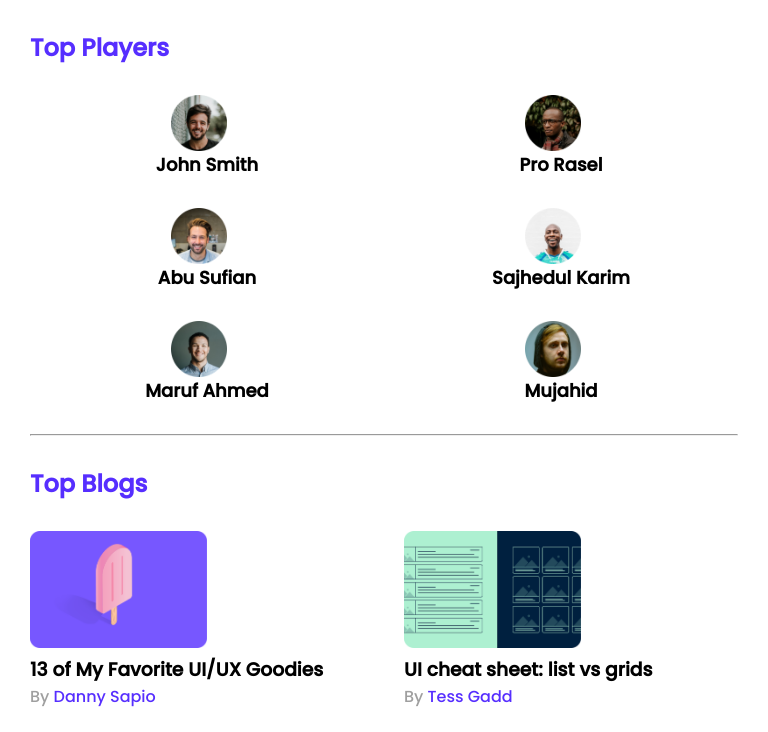
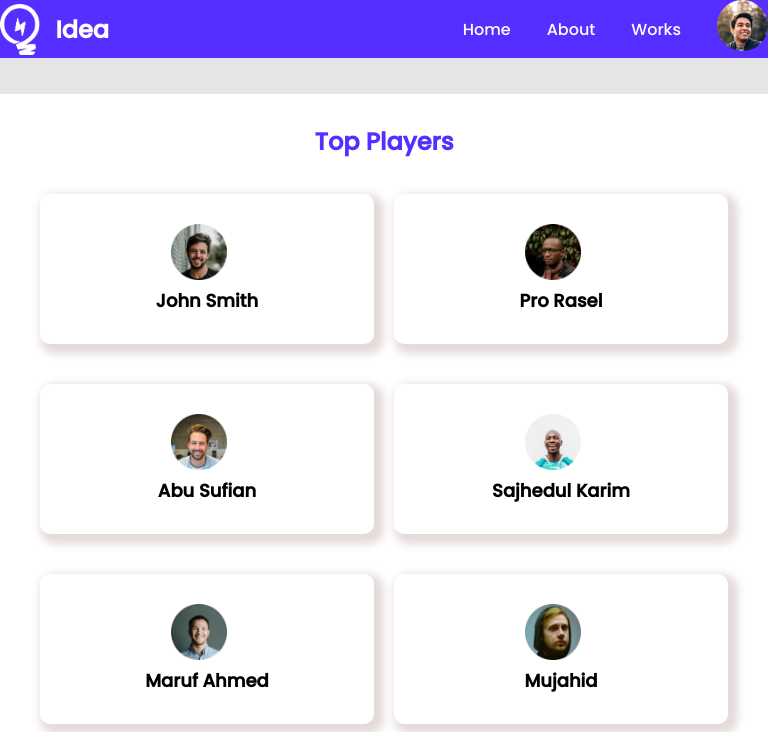
Before and after one commit to Rakib01754/responsive-landing-page, a plain HTML site: page index.html in a window 768 px wide. Shown: the top 732 px of the page. Drawn offline with Linux system fonts and the light colour scheme.

Commit message:
header part completed

```diff
--- a/index.html
+++ b/index.html
@@ -20,7 +20,18 @@
 
 <body>
     <header>
-
+        <nav>
+            <div class="logo">
+                <img src="images/icons/logo.png" alt="">
+                <h1>Idea</h1>
+            </div>
+            <div class="menu">
+                <a href="">Home</a>
+                <a href="">About</a>
+                <a href="">Works</a>
+                <a href=""><img src="images/icons/profile.png" alt=""></a>
+            </div>
+        </nav>
     </header>
     <main>
         <section id="container" class="players-blogs">
--- a/styles/style.css
+++ b/styles/style.css
@@ -8,8 +8,9 @@
 }
 
 body {
+    width: 1440px;
+    margin: 0 auto;
     background-color: #E5E5E5;
-    width: 100%;
     font-family: 'Poppins', sans-serif;
 }
 
@@ -18,6 +19,7 @@ main {
     display: flex;
     flex-direction: column;
     align-items: center;
+    margin: 36px 0px;
 }
 
 #container {
@@ -33,6 +35,41 @@ main {
     margin-bottom: 30px;
 }
 
+/* header nav styles  */
+header {
+    width: 100%;
+    background-color: #562EFF;
+}
+
+nav {
+    width: 870px;
+    margin: 0 auto;
+    display: flex;
+    justify-content: space-between;
+    color: white;
+}
+
+.logo,
+.menu {
+    display: flex;
+    align-items: center;
+}
+
+.logo img {
+    width: 40.42px;
+    height: 51px;
+    margin-right: 15px;
+}
+
+.menu a {
+    text-decoration: none;
+    color: white;
+    margin-right: 36px;
+}
+
+.menu a:last-child {
+    margin-right: 0px;
+}
 
 /* ----------top players style------------  */
 
@@ -164,6 +201,14 @@ Media Queries
 --------------*/
 /*---------- Mobile Devices------------- */
 @media only screen and (max-width:688px) {
+    body {
+        width: 100%;
+    }
+
+    nav {
+        width: 100%;
+    }
+
     #container {
         width: 100%;
     }
@@ -178,33 +223,89 @@ Media Queries
         grid-template-columns: 1fr;
     }
 
-    .player,
-    .blog {
-        flex-direction: column;
+    .player {
+        display: block;
+        text-align: center;
+        margin: 5px 10px;
+        padding: 30px;
+        border-radius: 10px;
+        box-shadow: 5px 5px 8px 5px rgb(230, 218, 218);
+
+    }
+
+    .player img {
+        margin-bottom: 30px;
+    }
+
+    .blog,
+    .course {
+        display: block;
+        text-align: center;
+    }
+
+    .blog img,
+    .course img {
+        width: 100%;
+        height: auto;
     }
 
     .course {
         margin-bottom: 20px;
     }
 
-
-
 }
 
+/* -----------Tablet Devices----------- */
 @media only screen and (min-width:689px) and (max-width:992px) {
+    body {
+        width: 100%;
+    }
+
+    nav {
+        width: 100%;
+    }
+
     #container {
         width: 100%;
     }
 
+    .section-title {
+        text-align: center;
+    }
+
     .players,
-    .blogs,
     .courses {
         grid-template-columns: repeat(2, 1fr);
     }
 
-    .player,
-    .blog {
-        flex-direction: column;
+    .player {
+        display: block;
+        text-align: center;
+        margin: 5px 10px;
+        padding: 30px;
+        border-radius: 10px;
+        box-shadow: 5px 5px 8px 5px rgb(230, 218, 218);
+
+    }
+
+    .blogs {
+        grid-template-columns: 1fr;
+    }
+
+    .blog,
+    .course {
+        display: block;
+        text-align: center;
+    }
+
+    .blog img,
+    .course img {
+        width: 80%;
+        height: auto;
+    }
+
+    .blog h3 {
+        font-size: 1.5em;
     }
 
     .course {
```
